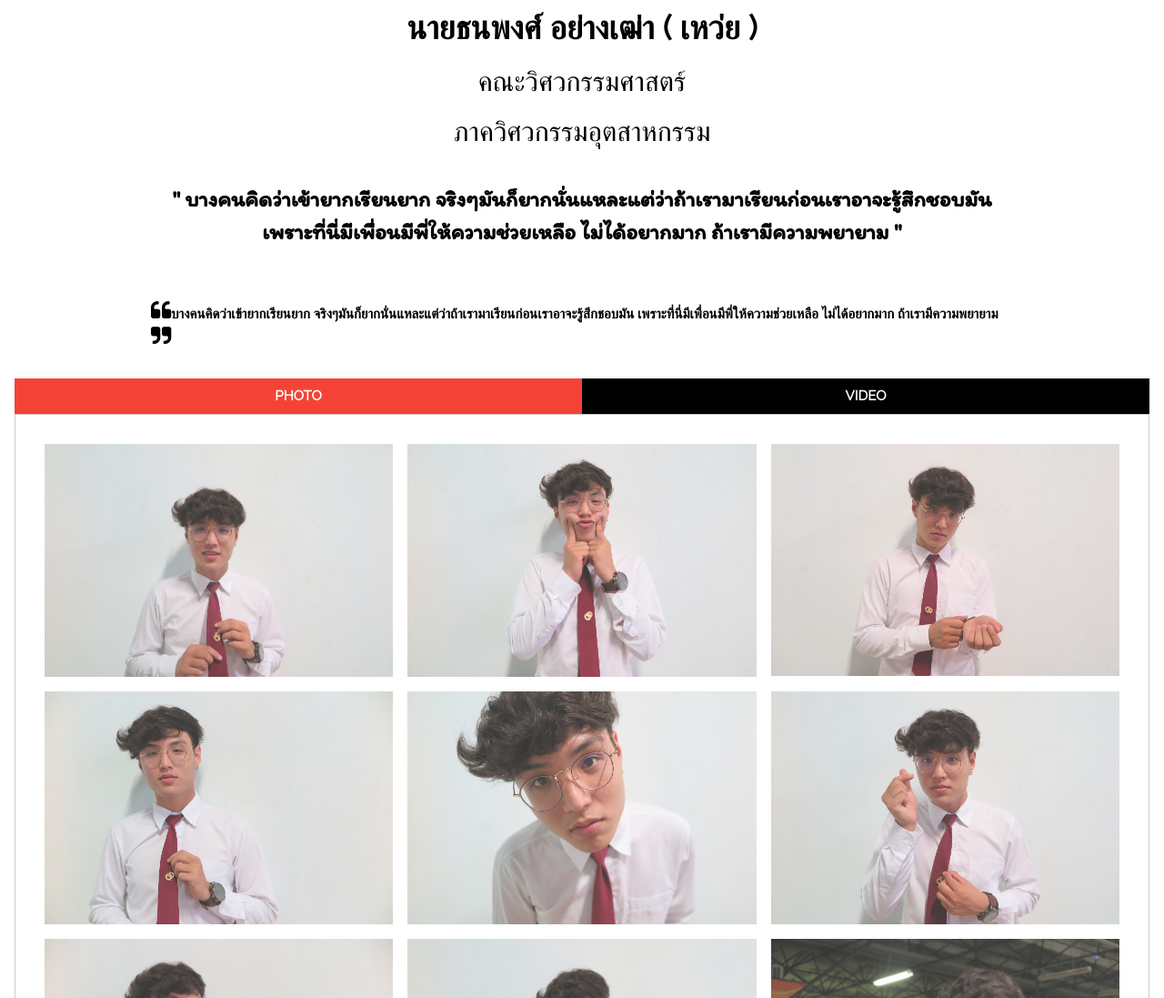
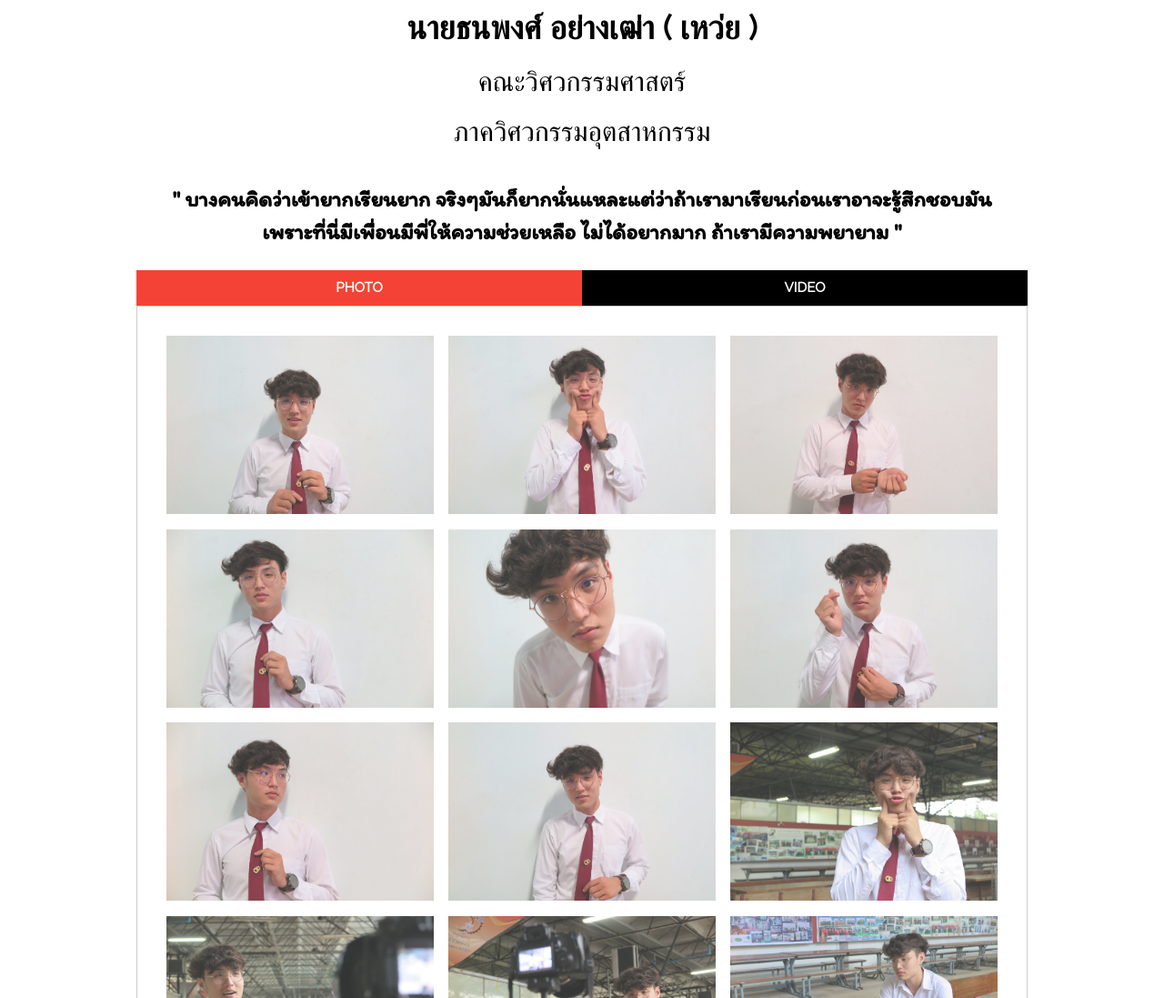
Before and after one commit to impalmn/16Inspirations-weii, a plain HTML site: page index.html in a window 1280 px wide. Shown: the part 702-1799 px from the top of the page at 91% size. Drawn offline with nearby package versions, Linux system fonts and the light colour scheme.

Commit message:
Update index.html

```diff
--- a/index.html
+++ b/index.html
@@ -54,10 +54,6 @@ h3,h4,h5,h6,p,i {font-family: "Itim", sans-serif}
   <p class="w3-xlarge">" บางคนคิดว่าเข้ายากเรียนยาก จริงๆมันก็ยากนั่นแหละแต่ว่าถ้าเรามาเรียนก่อนเราอาจะรู้สึกชอบมัน เพราะที่นี่มีเพื่อนมีพี่ให้ความช่วยเหลือ ไม่ได้อยากมาก ถ้าเรามีความพยายาม "</p>
   </div>
 
- <div class="w3-container w3-padding-32" >
- <i class="fa fa-quote-left" style="font-size:24px"></i>บางคนคิดว่าเข้ายากเรียนยาก จริงๆมันก็ยากนั่นแหละแต่ว่าถ้าเรามาเรียนก่อนเราอาจะรู้สึกชอบมัน เพราะที่นี่มีเพื่อนมีพี่ให้ความช่วยเหลือ ไม่ได้อยากมาก ถ้าเรามีความพยายาม<i class="fa fa-quote-right" style="font-size:24px"></i>
- </div>
-</div>
 
   <!-- bar -->
   <div class="w3-bar w3-black">
```
